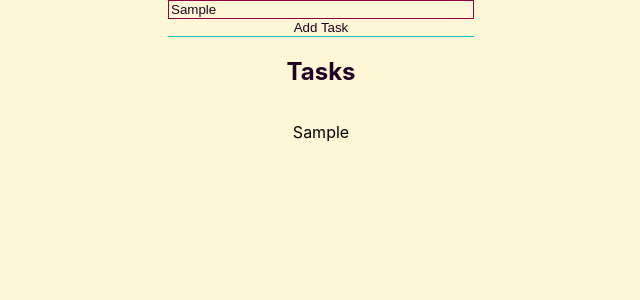
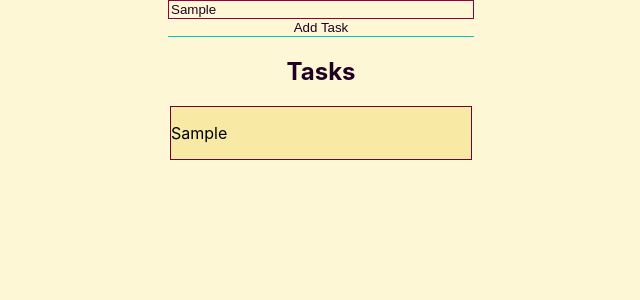
Before and after one commit to SaToGo1/first-react-test, a React (Create React App) app: page / in a window 1280 px wide. Both pictures are taken after typing "Sample" into the empty fields and a click on the button "Add Task". Shown: the top 300 px of the page, without its empty margins (319-959 px from the left). Built offline with nearby package versions, Linux system fonts and the light colour scheme.

Commit message:
add style to overview, overview.css

```diff
--- a/src/components/Overview.js
+++ b/src/components/Overview.js
@@ -1,4 +1,5 @@
 import React, { Component } from 'react'
+import './componentsStyle/Overview.css';
 
 class Overview extends Component {
     constructor(props) {
@@ -8,14 +9,20 @@ class Overview extends Component {
     }
 
     generateUID(object){
-        return object + Math.random().toString(16).slice(2)
+        let uid = object + Math.random().toString(16).slice(2)
+        console.log(uid);
+        return uid;
     }
 
     displayTask(){
 
         return (
             this.props.taskArray.map( (task) => {
-                return <p key={this.generateUID()}>{task}</p>
+                return (
+                <div className='taskCard'>
+                    <p className="task" key={this.generateUID(task)}>{task}</p>
+                </div>
+                )
             })
         )
     }
--- /dev/null
+++ b/src/components/componentsStyle/Overview.css
@@ -0,0 +1,15 @@
+.taskList {
+
+}
+
+.taskCard {
+    width: 300px;
+    min-height: 40px;
+    background-color: var(--color-base-2);
+    border: 1px solid var(--color-2);
+    margin-bottom: 10px;
+}
+
+.task {
+    overflow-wrap: break-word;
+}
--- a/src/index.css
+++ b/src/index.css
@@ -1,5 +1,6 @@
 :root {
   --color-base: #fef7d5;
+  --color-base-2: #f8eaa5;
 
   --color-1: #910142;
   --color-2: #6c043c;
```
